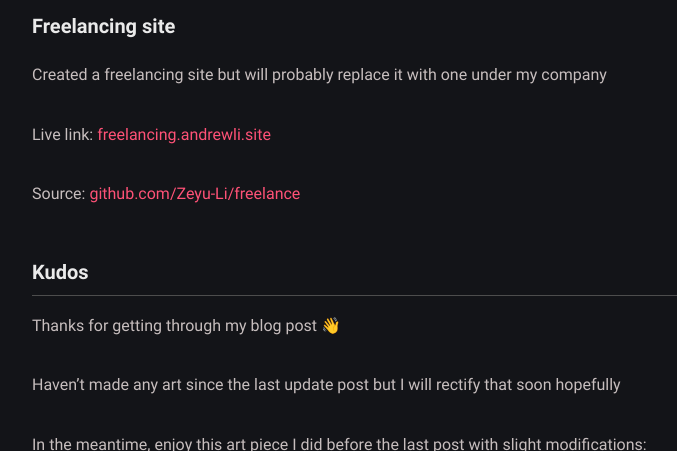
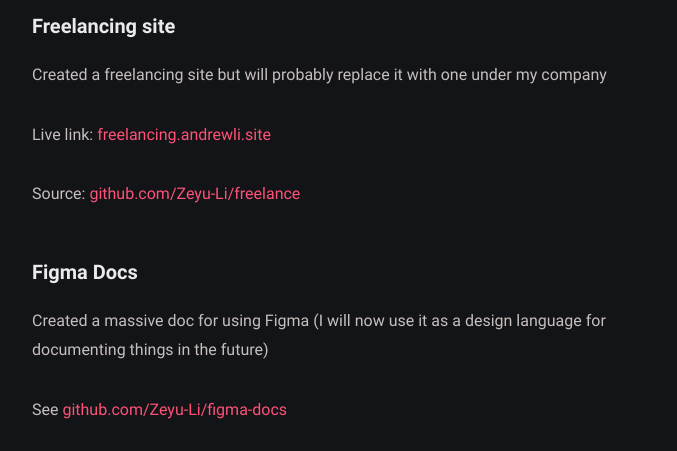
Before and after one commit to Zeyu-Li/blog, a Jekyll site: the page built from _posts/2022-04-02-april-update.md, in a window 1280 px wide and 900 px high, scrolled down 1424 px, cut to the strip 0-451 px from the top of the window. Shown: the whole strip, without its empty margins (278-955 px from the left). Built offline with Jekyll 4.4.1, drawn with Linux system fonts in a browser that asks for light colours.

Commit message:
updated post with figma docs

```diff
--- a/_posts/2022-04-02-april-update.md
+++ b/_posts/2022-04-02-april-update.md
@@ -35,6 +35,12 @@ Live link: [freelancing.andrewli.site](https://freelancing.andrewli.site/)
 
 Source: [github.com/Zeyu-Li/freelance](https://github.com/Zeyu-Li/freelance)
 
+#### Figma Docs
+
+Created a massive doc for using Figma (I will now use it as a design language for documenting things in the future)
+
+See [github.com/Zeyu-Li/figma-docs](https://github.com/Zeyu-Li/figma-docs)
+
 ### Kudos
 
 Thanks for getting through my blog post 👋
```
